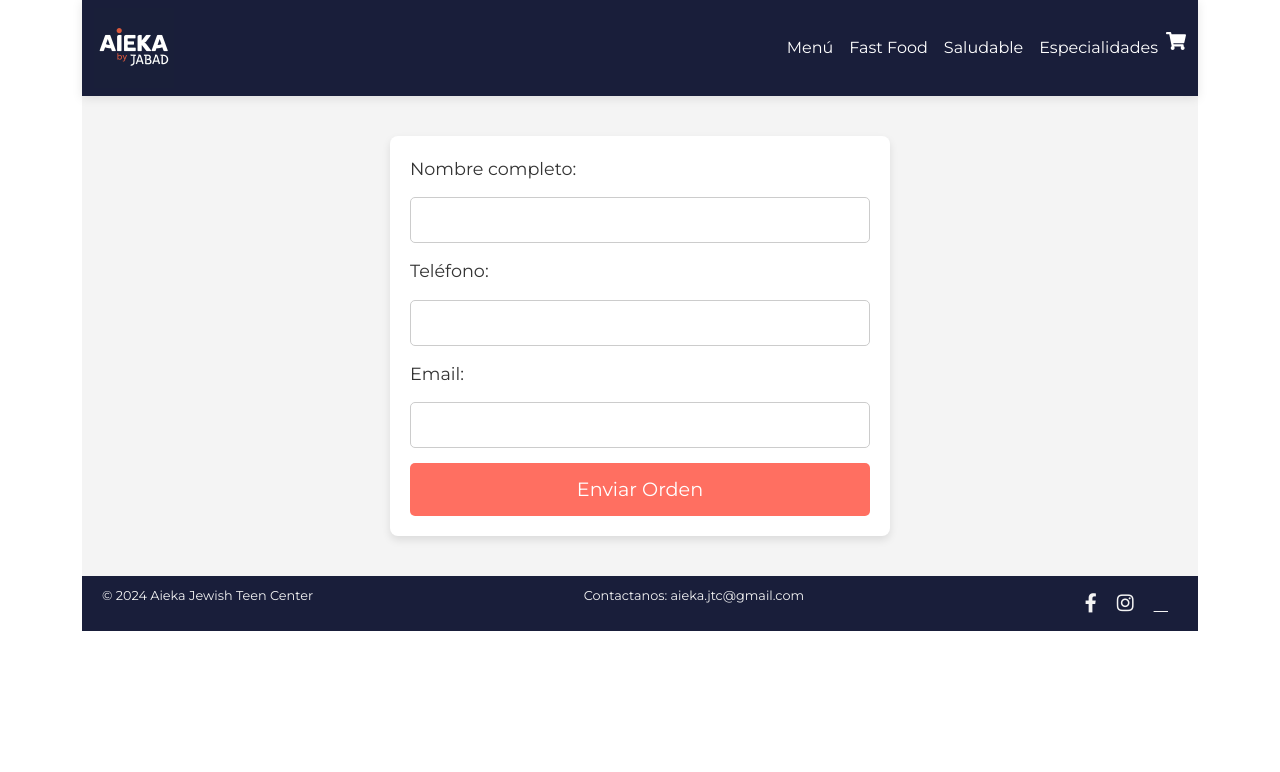
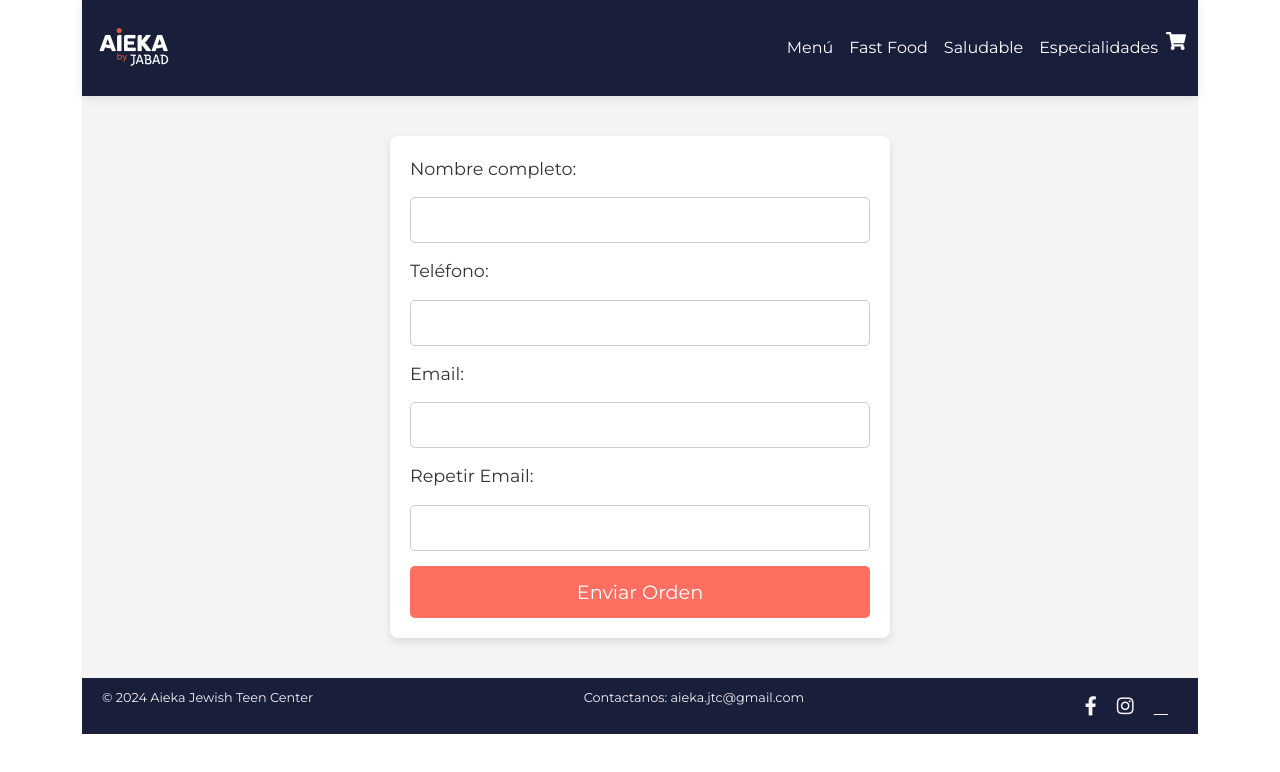
Before and after one commit to sheine1234/PROYECTOFINALReactSirota, a React (Vite) app: page /checkout in a window 1280 px wide. Shown: the top 772 px of the page. Built offline with nearby package versions, Linux system fonts and the light colour scheme.

Commit message:
subo verificacion de email

```diff
--- a/src/components/Checkout/Checkout.jsx
+++ b/src/components/Checkout/Checkout.jsx
@@ -5,13 +5,15 @@ import FormCheckout from "./FormCheckout";
 import { CartContext } from "../../context/CartContext";
 import { Timestamp, addDoc, collection, setDoc, doc } from "firebase/firestore";
 import db from "../../db/db.js";
+import { toast } from "react-toastify";
 import "./checkout.scss";
 
 const Checkout = () => {
   const [dataForm, setDataForm] = useState({
     fullname: "",
     phone: "",
-    email: ""
+    email: "",
+    repeatEmail: ""
   });
 
   const [orderId, setOrderId] = useState(null);
@@ -29,7 +31,13 @@ const Checkout = () => {
       date: Timestamp.now(new Date()),
       total: totalPrice()
     };
-    uploadOrder(order);
+    // verificar q mail sea igaul en 2 campos
+    if( dataForm.email === dataForm.repeatEmail){
+      uploadOrder(order);
+    }else{
+      toast.error("Los emails deben coincidir")
+    }
+
   };
 
   // Subir la orden a Firestore
--- a/src/components/Checkout/FormCheckout.jsx
+++ b/src/components/Checkout/FormCheckout.jsx
@@ -29,6 +29,9 @@ const FormCheckout = ({ dataForm, handleChangeInput, handleSubmitForm }) => {
           required
         />
 
+        <label>Repetir Email:</label>
+        <input type="email" name="repeatEmail" value={dataForm.repeatEmail} onChange={handleChangeInput} />
+
         <button type="submit" className="submit-button">Enviar Orden</button>
       </form>
     </div>
```
